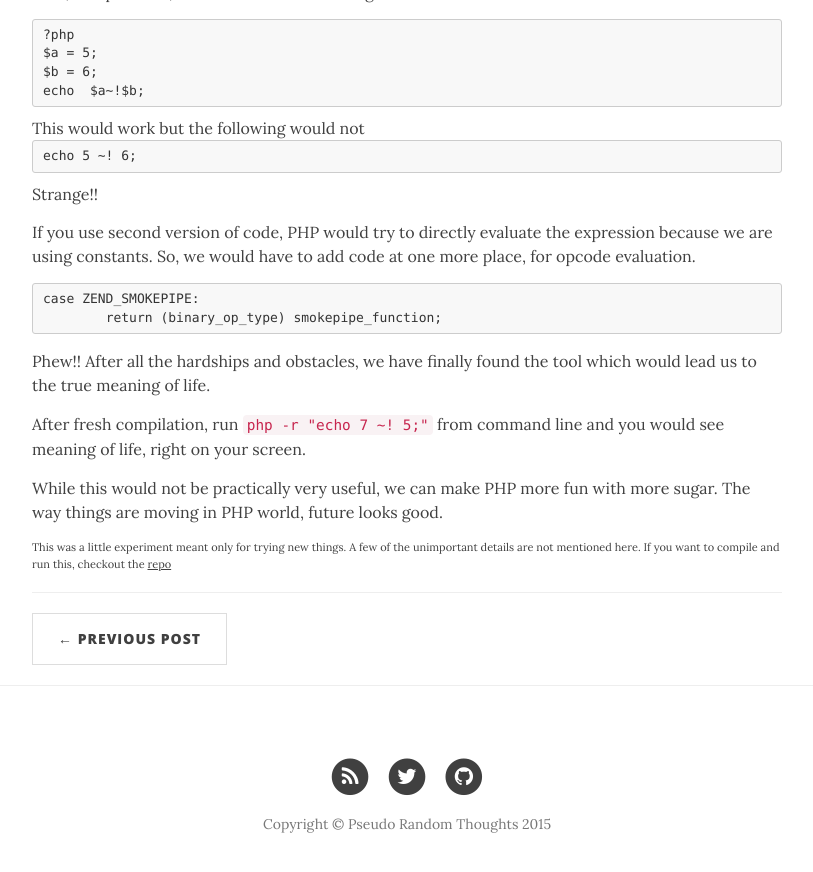
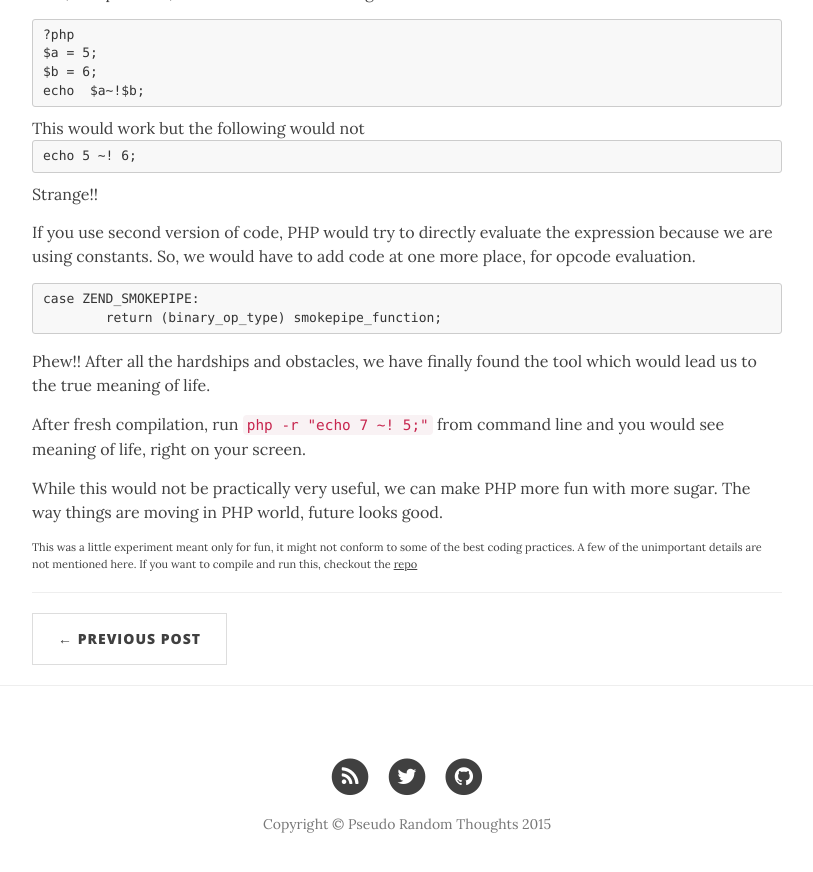
Before and after one commit to ayejay/ayejay.github.io, a Jekyll site: the page built from _posts/2015-09-07-smoking-pipe-with-php7.markdown, in a window 1280 px wide and 900 px high, scrolled down 2211 px. Shown: the top 872 px of the window, without its empty margins (233-1046 px from the left). Built offline with Jekyll 4.4.1, drawn with Linux system fonts in a browser that asks for light colours; nearby versions of some CDN libraries.

Commit message:
Adding more clarity to PS statement

```diff
--- a/_posts/2015-09-07-smoking-pipe-with-php7.markdown
+++ b/_posts/2015-09-07-smoking-pipe-with-php7.markdown
@@ -101,4 +101,4 @@ case ZEND_SMOKEPIPE:
 
 <p>While this would not be practically very useful, we can make PHP more fun with more sugar. The way things are moving in PHP world, future looks good.</p>
 
-<p style="font-size:11px;">This was a little experiment meant only for trying new things. A few of the unimportant details are not mentioned here. If you want to compile and run this, checkout the <a href="https://github.com/ayejay/php7-smokepipe" target="_blank">repo</a></p>
+<p style="font-size:11px;">This was a little experiment meant only for fun, it might not conform to some of the best coding practices. A few of the unimportant details are not mentioned here. If you want to compile and run this, checkout the <a href="https://github.com/ayejay/php7-smokepipe" target="_blank">repo</a></p>
```
